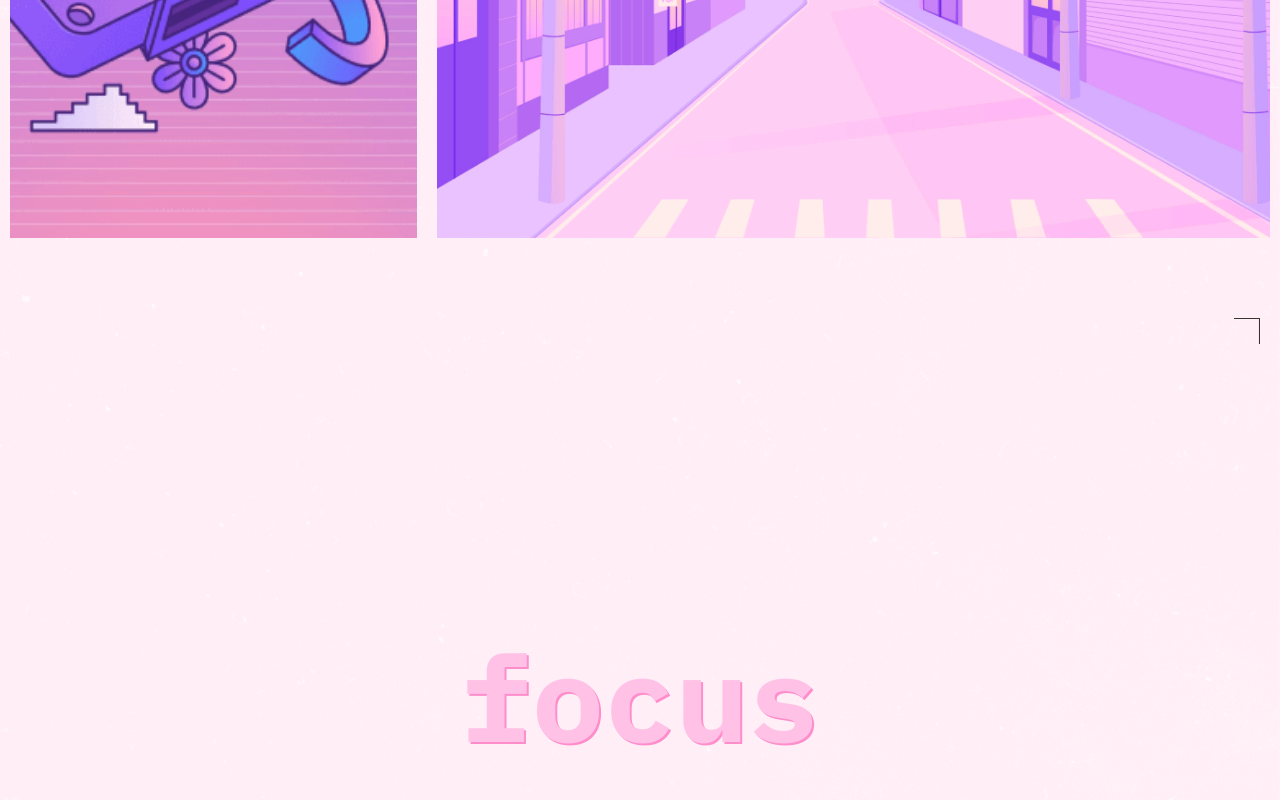
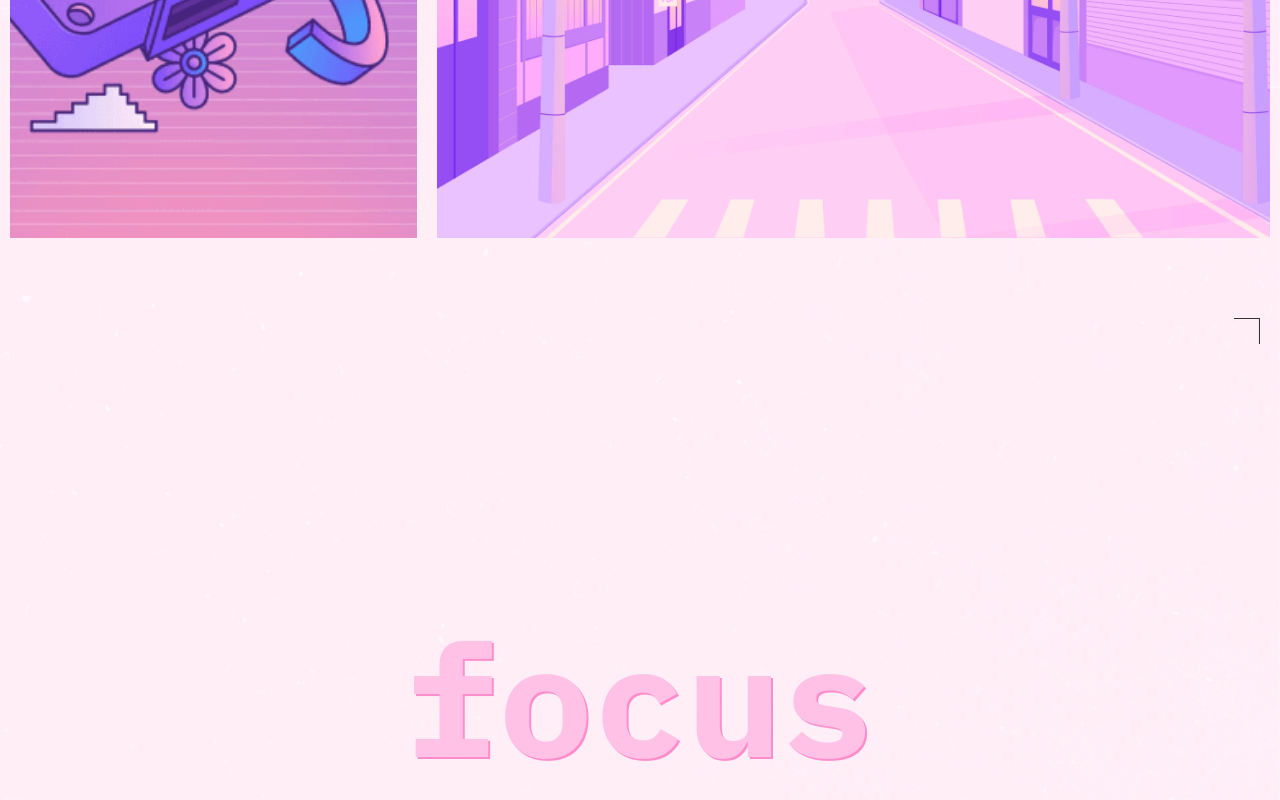
Before and after one commit to Aleksandra-Lorens/slozhno-sosredotochitsya-fd, a plain HTML site: page index.html in a window 1280 px wide. Shown: the part 3912-4712 px from the top of the page. Drawn offline with Linux system fonts and the light colour scheme.

Commit message:
Размер шрифта в логотипе футера

```diff
--- a/styles/style.css
+++ b/styles/style.css
@@ -480,6 +480,10 @@
     min-height: 1024px;
   }
 
+  #footer .logo {
+    font-size: clamp(7.5rem, 0.5625rem + 14.4531vw, 9.8125rem);
+  }
+
   .page .header .rec {
     right: 20px;
     top: 20px;
@@ -533,7 +537,6 @@
 
   .page .header h1 {
     margin-bottom: -134px;
-    font-size: clamp(7.5rem, 0.5625rem + 14.4531vw, 9.8125rem);
   }
 
   .page .header p {
```
